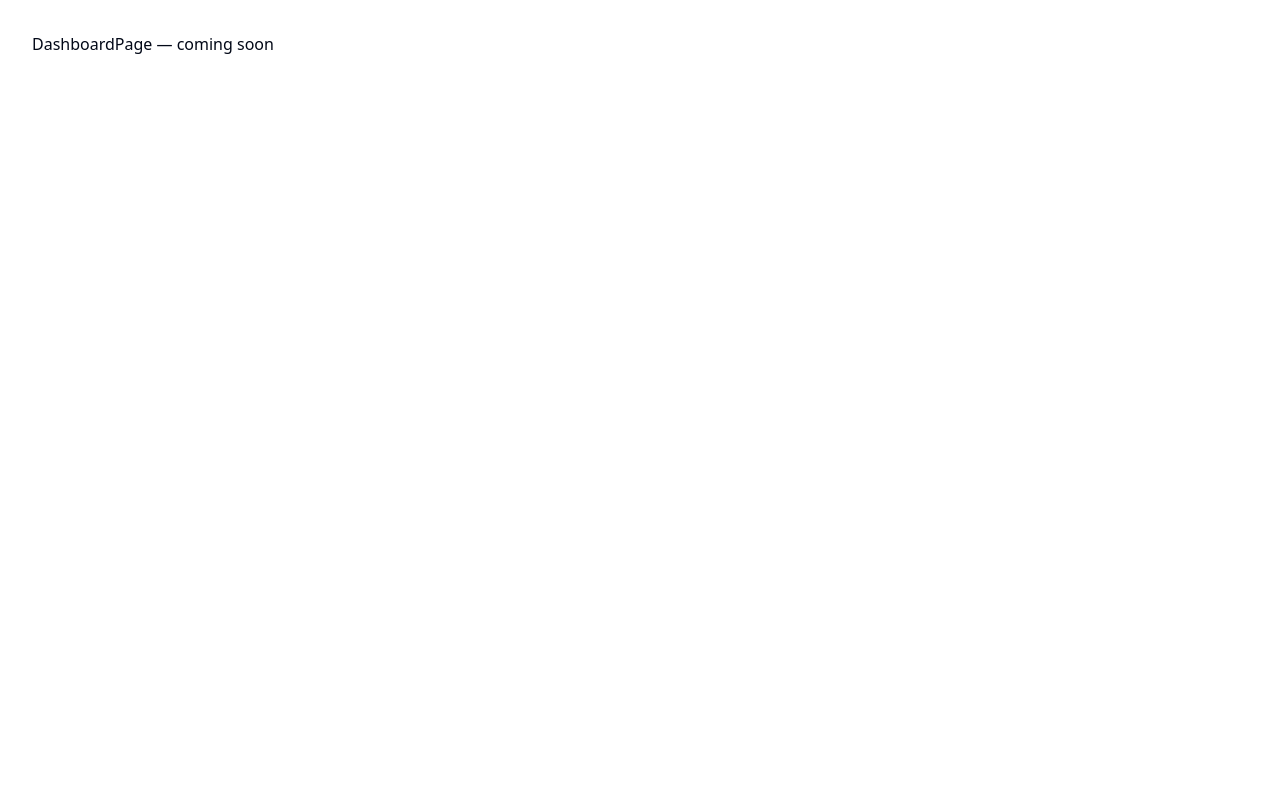
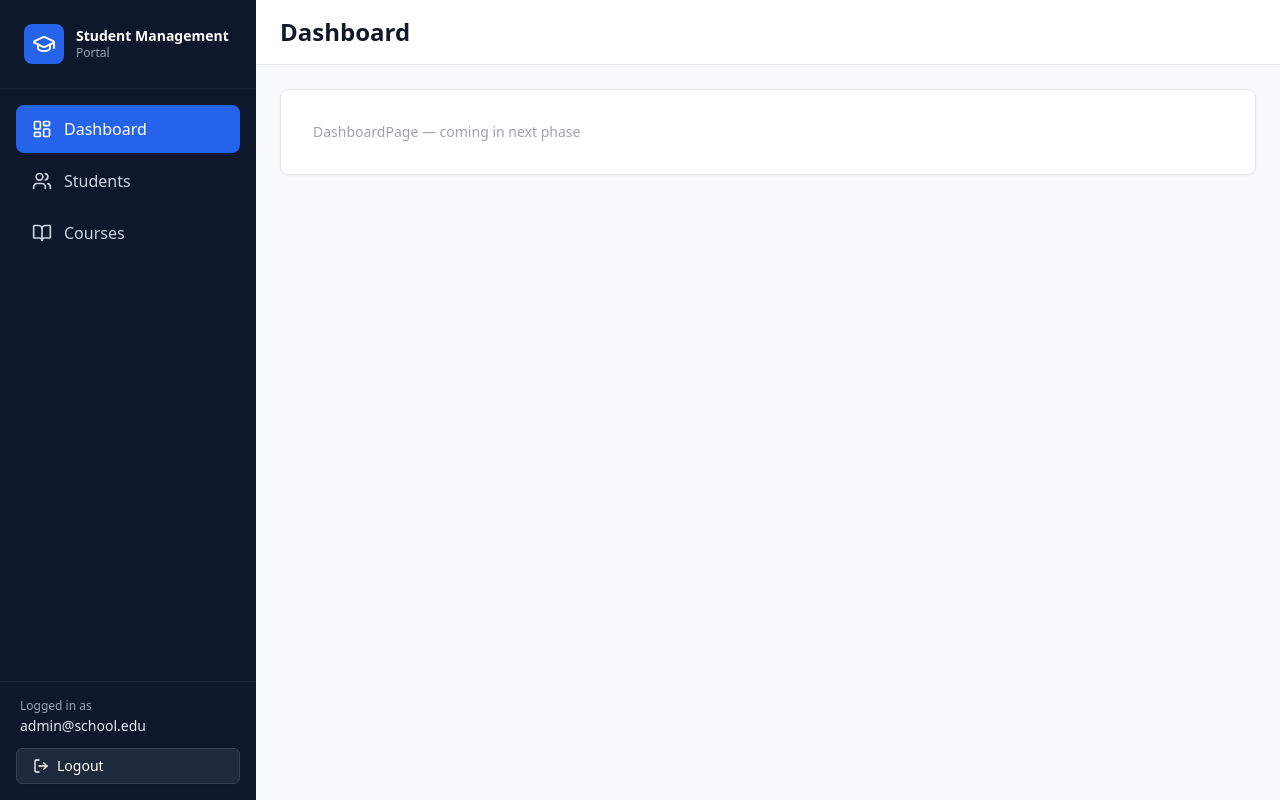
Before and after one commit to myst9811/Student-Manangement-Portal, a React (Vite) app in the folder frontend/: page /dashboard in a window 1280 px wide. Built offline with nearby package versions, Linux system fonts and the light colour scheme; sample sign-in values are in the browser's storage.

Commit message:
tool: importing App Shell & Sidebar navigation from magic-mcp

```diff
--- a/frontend/src/components/layout/AppLayout.jsx
+++ b/frontend/src/components/layout/AppLayout.jsx
@@ -1,10 +1,145 @@
-import { Outlet } from 'react-router-dom'
+import { useState } from 'react'
+import { Outlet, NavLink, useNavigate, useLocation } from 'react-router-dom'
+import { GraduationCap, LayoutDashboard, Users, BookOpen, Menu, X, LogOut } from 'lucide-react'
+import { Button } from '@/components/ui/button'
+import { useAuth } from '@/hooks/useAuth'
+import { cn } from '@/utils/cn'
 
-// Temporary scaffold — replaced in Phase 3 with magic-mcp generated layout
+const NAV_ITEMS = [
+  { to: '/dashboard', icon: LayoutDashboard, label: 'Dashboard' },
+  { to: '/students',  icon: Users,           label: 'Students'  },
+  { to: '/courses',   icon: BookOpen,        label: 'Courses'   },
+]
+
+const PAGE_TITLES = {
+  '/dashboard': 'Dashboard',
+  '/students':  'Students',
+  '/courses':   'Courses',
+}
+
+function Sidebar({ isOpen, onClose }) {
+  const { logout } = useAuth()
+  const navigate = useNavigate()
+
+  const handleLogout = () => {
+    logout()
+    navigate('/login', { replace: true })
+  }
+
+  return (
+    <>
+      {/* Mobile overlay */}
+      {isOpen && (
+        <div
+          className="fixed inset-0 bg-black/50 z-40 lg:hidden"
+          onClick={onClose}
+        />
+      )}
+
+      <aside
+        className={cn(
+          'fixed lg:static inset-y-0 left-0 z-50 w-64 bg-slate-900 text-white flex flex-col transition-transform duration-300 ease-in-out',
+          isOpen ? 'translate-x-0' : '-translate-x-full lg:translate-x-0'
+        )}
+      >
+        {/* Logo */}
+        <div className="p-6 border-b border-slate-800">
+          <div className="flex items-center justify-between">
+            <div className="flex items-center gap-3">
+              <div className="p-2 bg-blue-600 rounded-lg flex-shrink-0">
+                <GraduationCap className="h-6 w-6" />
+              </div>
+              <div className="min-w-0">
+                <h1 className="font-bold text-sm leading-tight">Student Management</h1>
+                <p className="text-xs text-slate-400">Portal</p>
+              </div>
+            </div>
+            <button
+              onClick={onClose}
+              className="lg:hidden p-2 hover:bg-slate-800 rounded-lg transition-colors"
+            >
+              <X className="h-5 w-5" />
+            </button>
+          </div>
+        </div>
+
+        {/* Navigation */}
+        <nav className="flex-1 p-4 space-y-1">
+          {NAV_ITEMS.map(({ to, icon: Icon, label }) => (
+            <NavLink
+              key={to}
+              to={to}
+              onClick={onClose}
+              className={({ isActive }) =>
+                cn(
+                  'flex items-center gap-3 px-4 py-3 rounded-lg transition-colors',
+                  isActive
+                    ? 'bg-blue-600 text-white'
+                    : 'text-slate-300 hover:bg-slate-800 hover:text-white'
+                )
+              }
+            >
+              <Icon className="h-5 w-5 flex-shrink-0" />
+              <span className="font-medium">{label}</span>
+            </NavLink>
+          ))}
+        </nav>
+
+        {/* User / logout */}
+        <div className="p-4 border-t border-slate-800">
+          <div className="mb-3 px-1">
+            <p className="text-xs text-slate-400 mb-0.5">Logged in as</p>
+            <p className="text-sm font-medium text-slate-200 truncate">admin@school.edu</p>
+          </div>
+          <Button
+            onClick={handleLogout}
+            variant="outline"
+            className="w-full justify-start gap-2 bg-slate-800 border-slate-700 text-white hover:bg-slate-700 hover:text-white"
+          >
+            <LogOut className="h-4 w-4" />
+            Logout
+          </Button>
+        </div>
+      </aside>
+    </>
+  )
+}
+
+function Header({ onMenuClick }) {
+  const { pathname } = useLocation()
+  const base = '/' + pathname.split('/')[1]
+  const title = PAGE_TITLES[base] ?? 'Student Management Portal'
+
+  return (
+    <header className="bg-white border-b border-gray-200 px-6 py-4 flex items-center gap-4">
+      <button
+        onClick={onMenuClick}
+        className="lg:hidden p-2 hover:bg-gray-100 rounded-lg transition-colors"
+        aria-label="Open menu"
+      >
+        <Menu className="h-6 w-6" />
+      </button>
+      <h2 className="text-2xl font-bold text-gray-900">{title}</h2>
+    </header>
+  )
+}
+
 export default function AppLayout() {
+  const [sidebarOpen, setSidebarOpen] = useState(false)
+
   return (
-    <div className="min-h-screen bg-background">
-      <Outlet />
+    <div className="flex h-screen bg-gray-50">
+      <Sidebar isOpen={sidebarOpen} onClose={() => setSidebarOpen(false)} />
+
+      <div className="flex-1 flex flex-col overflow-hidden">
+        <Header onMenuClick={() => setSidebarOpen(true)} />
+
+        <main className="flex-1 overflow-auto p-6">
+          <div className="max-w-7xl mx-auto">
+            <Outlet />
+          </div>
+        </main>
+      </div>
     </div>
   )
 }
--- a/frontend/src/pages/CourseDetailPage.jsx
+++ b/frontend/src/pages/CourseDetailPage.jsx
@@ -1,3 +1,7 @@
 export default function CourseDetailPage() {
-  return <div className="p-8 text-foreground">CourseDetailPage — coming soon</div>
+  return (
+    <div className="bg-white rounded-lg border border-gray-200 shadow-sm p-8">
+      <p className="text-gray-400 text-sm">CourseDetailPage — coming in next phase</p>
+    </div>
+  )
 }
--- a/frontend/src/pages/CoursesListPage.jsx
+++ b/frontend/src/pages/CoursesListPage.jsx
@@ -1,3 +1,7 @@
 export default function CoursesListPage() {
-  return <div className="p-8 text-foreground">CoursesListPage — coming soon</div>
+  return (
+    <div className="bg-white rounded-lg border border-gray-200 shadow-sm p-8">
+      <p className="text-gray-400 text-sm">CoursesListPage — coming in next phase</p>
+    </div>
+  )
 }
--- a/frontend/src/pages/DashboardPage.jsx
+++ b/frontend/src/pages/DashboardPage.jsx
@@ -1,3 +1,7 @@
 export default function DashboardPage() {
-  return <div className="p-8 text-foreground">DashboardPage — coming soon</div>
+  return (
+    <div className="bg-white rounded-lg border border-gray-200 shadow-sm p-8">
+      <p className="text-gray-400 text-sm">DashboardPage — coming in next phase</p>
+    </div>
+  )
 }
--- a/frontend/src/pages/NotFoundPage.jsx
+++ b/frontend/src/pages/NotFoundPage.jsx
@@ -1,3 +1,7 @@
 export default function NotFoundPage() {
-  return <div className="p-8 text-foreground">NotFoundPage — coming soon</div>
+  return (
+    <div className="bg-white rounded-lg border border-gray-200 shadow-sm p-8">
+      <p className="text-gray-400 text-sm">NotFoundPage — coming in next phase</p>
+    </div>
+  )
 }
--- a/frontend/src/pages/StudentDetailPage.jsx
+++ b/frontend/src/pages/StudentDetailPage.jsx
@@ -1,3 +1,7 @@
 export default function StudentDetailPage() {
-  return <div className="p-8 text-foreground">StudentDetailPage — coming soon</div>
+  return (
+    <div className="bg-white rounded-lg border border-gray-200 shadow-sm p-8">
+      <p className="text-gray-400 text-sm">StudentDetailPage — coming in next phase</p>
+    </div>
+  )
 }
--- a/frontend/src/pages/StudentsListPage.jsx
+++ b/frontend/src/pages/StudentsListPage.jsx
@@ -1,3 +1,7 @@
 export default function StudentsListPage() {
-  return <div className="p-8 text-foreground">StudentsListPage — coming soon</div>
+  return (
+    <div className="bg-white rounded-lg border border-gray-200 shadow-sm p-8">
+      <p className="text-gray-400 text-sm">StudentsListPage — coming in next phase</p>
+    </div>
+  )
 }
```
